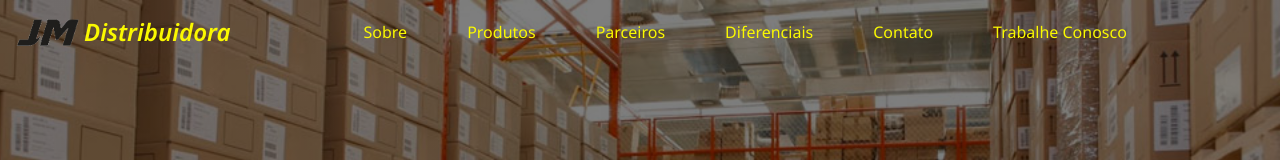
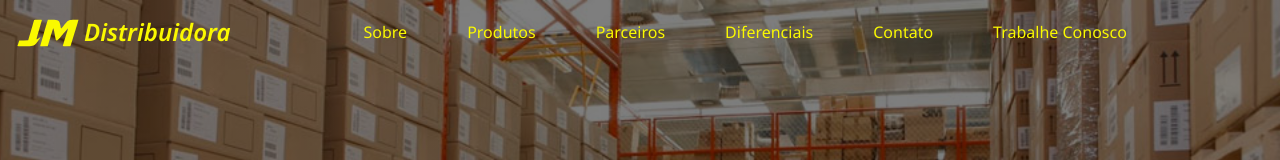
Before and after one commit to MatheusCavalc/JM-Landing-Page, a Nuxt app: page / in a window 1280 px wide. Shown: the top 160 px of the page. Built offline with nearby package versions, Linux system fonts and the light colour scheme; grey boxes are pictures that could not be loaded.

Commit message:
update ui

```diff
--- /dev/null
+++ b/assets/icons/JMLogo.vue
@@ -0,0 +1,20 @@
+<template>
+    <svg version="1.0" xmlns="http://www.w3.org/2000/svg"
+        viewBox="0 0 175.000000 90.000000" preserveAspectRatio="xMidYMid meet">
+
+        <g transform="translate(0.000000,90.000000) scale(0.100000,-0.100000)">
+            <path d="M495 788 c-2 -7 -24 -83 -49 -168 -25 -85 -60 -207 -79 -270 l-33
+-115 -122 -3 c-67 -1 -122 -4 -122 -5 0 -1 -11 -33 -25 -72 -13 -38 -25 -74
+-25 -78 0 -5 89 -7 198 -5 221 3 243 9 318 85 36 35 116 154 110 161 -2 2 -24
+-11 -50 -29 -25 -18 -49 -30 -52 -26 -4 4 26 118 66 254 40 137 75 256 78 266
+4 15 -6 17 -102 17 -76 0 -108 -4 -111 -12z" />
+            <path d="M846 718 c-13 -46 -59 -202 -101 -348 -42 -146 -78 -273 -81 -282 -5
+-16 4 -18 99 -18 l104 0 72 243 c40 133 76 245 80 249 4 5 20 -58 35 -140 15
+-81 30 -157 33 -170 4 -15 12 -22 28 -22 18 0 56 39 161 165 75 91 141 165
+145 165 4 0 -5 -39 -21 -87 -38 -120 -120 -388 -120 -396 0 -4 47 -7 104 -7
+l104 0 21 62 c11 35 48 155 81 268 34 113 75 247 91 298 16 51 29 94 29 97 0
+3 -50 5 -112 5 -148 0 -177 -13 -261 -122 -97 -126 -95 -124 -105 -113 -5 6
+-15 44 -21 85 -23 133 -49 150 -225 150 l-115 0 -25 -82z" />
+        </g>
+    </svg>
+</template>
--- a/layouts/default.vue
+++ b/layouts/default.vue
@@ -1,5 +1,6 @@
 <script setup>
 import { ref, onMounted, onBeforeUnmount } from 'vue';
+import JMLogo from '~/assets/icons/JMLogo.vue';
 import MailIcon from '~/assets/icons/MailIcon.vue';
 
 const menu = ref(false)
@@ -10,7 +11,7 @@ let lastScrollTop = 0;
 const isNavbarOpaque = ref(false);
 
 const handleScroll = () => {
-    const scrollThreshold = 100;
+    const scrollThreshold = 80;
     isNavbarOpaque.value = window.scrollY > scrollThreshold;
 
     const currentScrollTop = window.pageYOffset || document.documentElement.scrollTop;
@@ -40,7 +41,8 @@ onBeforeUnmount(() => {
         class="fixed top-0 z-30 w-full transition duration-300 ease-in-out">
         <div class="flex flex-wrap items-center justify-between max-w-screen-2xl px-1 lg:px-4 py-3 lg:py-0 mx-auto">
             <NuxtLink to="/" class="flex items-center lg:gap-1">
-                <img class="w-12 lg:w-16" src="../assets/images/JM-logo-simples.png" alt="">
+                <JMLogo class="w-12 lg:w-16" :class="{ 'fill-[#FAF900]': !isNavbarOpaque, 'fill-black': isNavbarOpaque }" />
+
                 <span class="self-center text-xl font-semibold lg:text-2xl italic whitespace-nowrap px-3 lg:px-0"
                     :class="{ 'text-black': isNavbarOpaque }">
                     Distribuidora</span>
@@ -133,7 +135,7 @@ onBeforeUnmount(() => {
         <div class="w-full max-w-screen-xl mx-auto p-4 md:py-8">
             <div class="space-y-5 sm:flex sm:items-center sm:justify-between">
                 <NuxtLink to="/" class="flex items-center lg:gap-1">
-                    <img class="w-12 lg:w-16" src="../assets/images/JM-logo-simples.png" alt="">
+                    <JMLogo class="w-12 lg:w-16 fill-[#FAF900]" />
                     <span
                         class="self-center text-white text-xl font-semibold lg:text-2xl italic whitespace-nowrap px-3 lg:px-0"
                         :class="{ 'text-black': isNavbarOpaque }">
```
Also changed, not shown: assets/images/JM-logo-simples.svg (added), assets/images/JM-logo-vermelho-simples.png (added).
